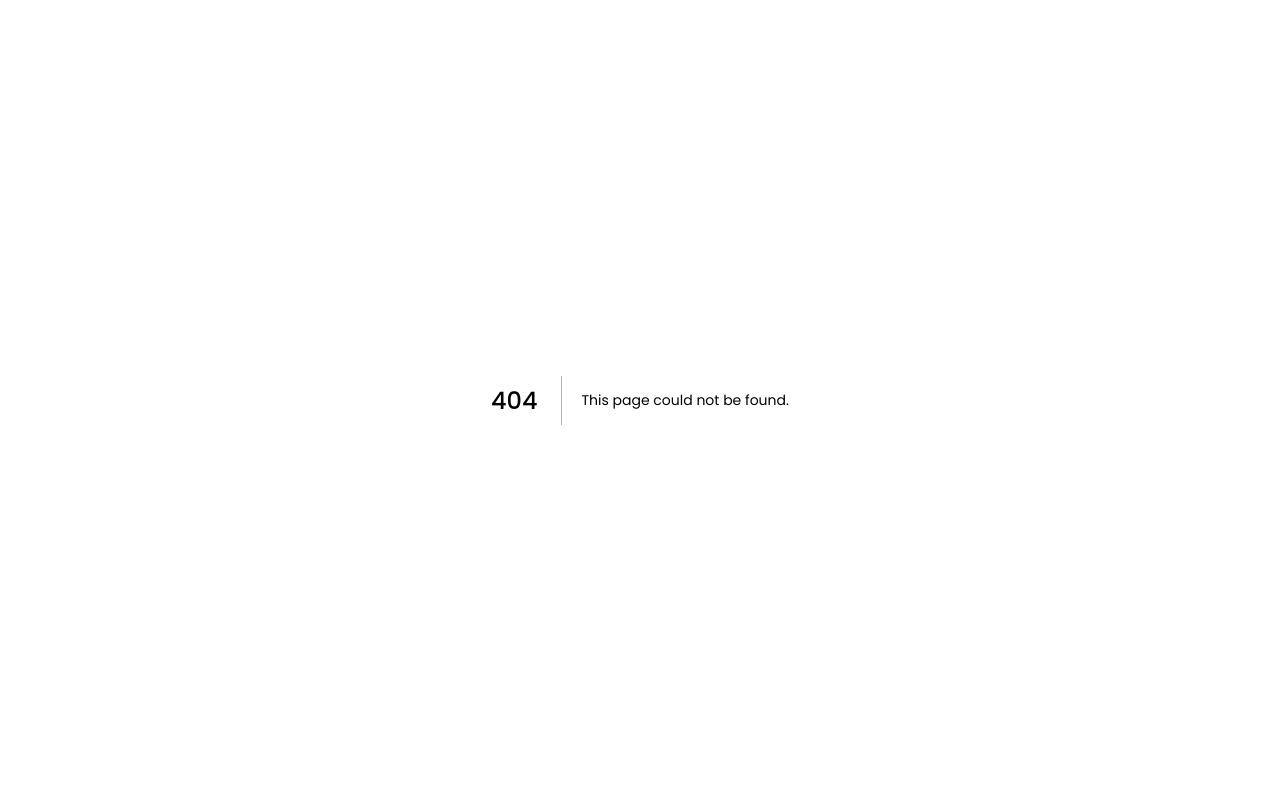
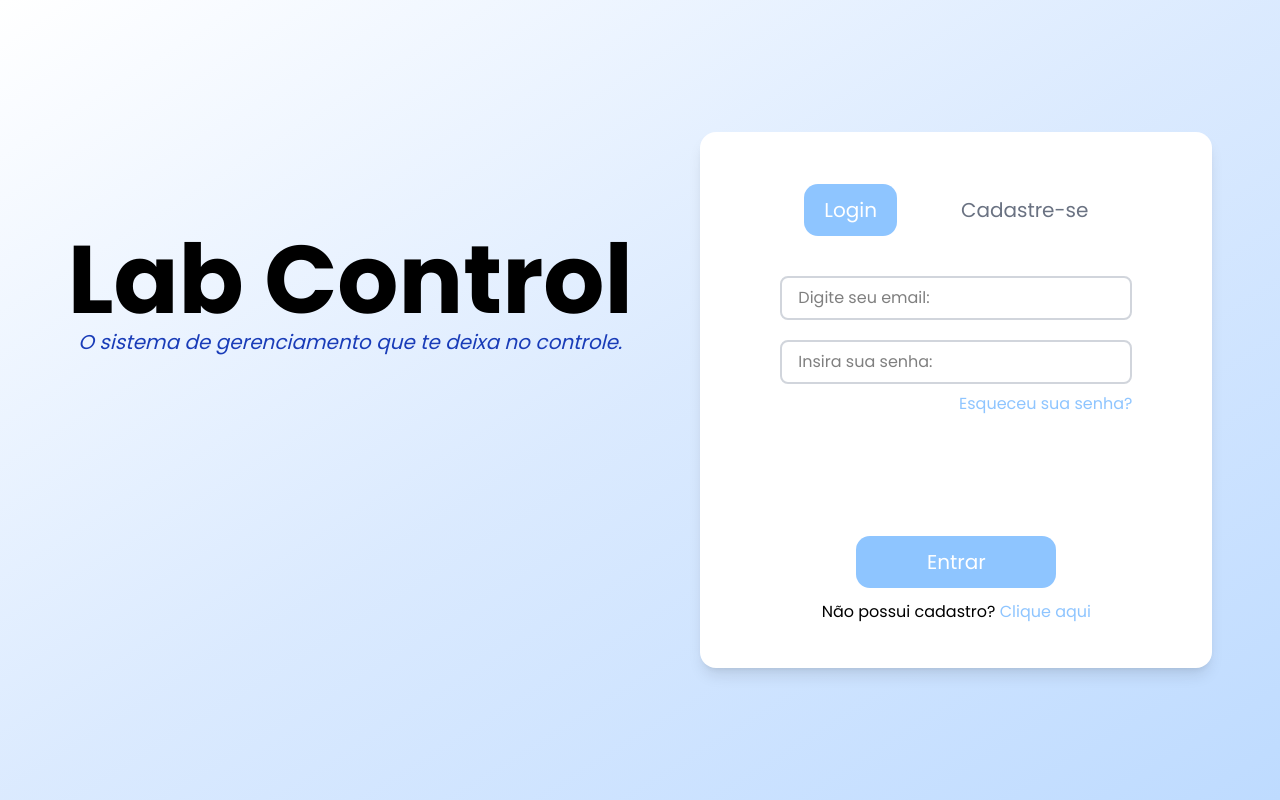
Before and after one commit to eduardopozenatto/ppi-next-js, a Next.js app in the folder frontend/: page /Recovery in a window 1280 px wide. Before the commit this address had no page. Built offline with nearby package versions, Linux system fonts and the light colour scheme.

Commit message:
FIx: Organize folders outside the app folder

```diff
--- a/frontend/app/EntryPage/_components/EntryButton.tsx
+++ b/frontend/app/EntryPage/_components/EntryButton.tsx
@@ -1,5 +1,5 @@
 import { SmButtonLink } from "../../../components/Button/Button";
-import { Link } from "../../../components/Link/Link";
+import { SmLink } from "../../../components/Link/Link";
 
 import { modeProps } from "../../../components/Props/props";
 
@@ -12,11 +12,11 @@ export default function EntryButton ({mode}: modeProps){
           {
            mode == 'login' ? (
             <>
-              Não possui cadastro? {<Link content="Clique aqui"/>}
+              Não possui cadastro? {<SmLink content="Clique aqui"/>}
             </>
           ) : (
             <>
-           Já possui cadastro? {<Link content="Clique aqui" />}
+           Já possui cadastro? {<SmLink content="Clique aqui" />}
             </>
           )}
 
--- a/frontend/app/EntryPage/_components/Form.tsx
+++ b/frontend/app/EntryPage/_components/Form.tsx
@@ -1,6 +1,8 @@
+'use client'
+
 import Input from '../../../components/Input/Input';
-import { Link } from '../../../components/Link/Link';
-import { modeProps } from '../../../components/Props/props';
+import { SmLink } from '../../../components/Link/Link';
+import { setModeProps } from '../../../components/Props/props';
 
 interface InputItem {
   type: string;
@@ -24,7 +26,7 @@ const input_groups: Record<'login' | 'register' | 'recovery', InputItem[]> = {
     ],
   };
 
-export default function Form ({ mode }: modeProps) {
+export default function Form ({mode, setMode}: setModeProps) {
 
   const inputs = input_groups[mode];
 
@@ -41,11 +43,12 @@ export default function Form ({ mode }: modeProps) {
         ))}
       </form>
 
-      <Link
+      <SmLink
         content="Esqueceu sua senha?"
         href="#"
+        onClick={() => {setMode('recovery')}}
         className={ mode == 'login' ? "mt-2 text-center md:text-end" : "hidden"}
-      ></Link>
+      />
     </section>
   );
 };
--- a/frontend/app/EntryPage/_components/FormBody.tsx
+++ b/frontend/app/EntryPage/_components/FormBody.tsx
@@ -12,7 +12,7 @@ function MainFormSection ({mode, setMode}: setModeProps) {
   return (
     <div className="flex flex-col gap-10 w-full h-full">
         <Header mode={mode} setMode={setMode} />
-        <Form mode={mode} />
+        <Form mode={mode} setMode={setMode}/>
       </div>
   )
 }
@@ -21,7 +21,7 @@ export default function FormBody () {
     const [mode, setMode] = useState<Mode>('login');
 
   return (
-    <>
+    <div>
 
     <FormCard
       content={[
@@ -39,6 +39,6 @@ export default function FormBody () {
       ]}
       />
 
-    </>
+    </div>
   );
 }
--- a/frontend/app/EntryPage/_components/Header.tsx
+++ b/frontend/app/EntryPage/_components/Header.tsx
@@ -8,14 +8,18 @@ export function Header({mode, setMode}: setModeProps) {
   const classes = "bg-white text-gray-500 md:inline";
 
   return (
-    <div className="flex justify-evenly gap-5 mt-5 self-center w-full">
-      <ButtonLink content="Login" onClick={() => {setMode('login')}} className={mode == 'login' ? "w-auto text-center" : classes} ></ButtonLink>
+    <div className="flex justify-evenly gap-5 mt-5 self-center w-full items-center">
+      <ButtonLink
+        content={mode == 'recovery' ? 'Recuperar senha' : 'Login'}
+        onClick={() => {setMode('login')}}
+        className={mode == 'register' ? classes : "max-w-40 text-center"}
+      />
 
       <ButtonLink
         content="Cadastre-se"
         onClick={() => {setMode('register')}}
         className={mode == 'register' ? "w-auto text-center" : classes}
-      ></ButtonLink>
+      />
     </div>
   );
 }
--- a/frontend/app/EntryPage/Recovery.tsx
+++ b/frontend/app/Recovery/page.tsx
@@ -1,5 +1,5 @@
-import Title from "./_components/Title";
-import FormBody from "./_components/FormBody";
+import Title from "../EntryPage/_components/Title";
+import FormBody from "../EntryPage/_components/FormBody";
 
 export default function ForgotPassword () {
   return (
--- a/frontend/components/Button/Button.tsx
+++ b/frontend/components/Button/Button.tsx
@@ -19,7 +19,7 @@ export function ButtonLink({
       type={type}
       onClick={onClick}
       className={twMerge(
-        "inline-block text-white bg-blue-300 rounded-[14px] px-5 py-3 text-2xl hover:opacity-[0.7] 1s transition-opacity max-md:text-2xl flex-nowrap",
+        "inline-block text-white bg-blue-300 rounded-[14px] px-5 py-3 text-xl hover:opacity-[0.7] 1s transition-opacity max-md:text-lg flex-nowrap",
         className
       )}
     >
@@ -43,7 +43,7 @@ export function SmButtonLink({
         target={target}
         type={type}
         className={twMerge(
-          "inline text-white text-center text-md md:text-2xl bg-blue-300 rounded-[14px] px-5 py-3 w-50 hover:opacity-[0.7] 1s transition-opacity flex-nowrap",
+          "inline text-white text-center text-md md:text-xl bg-blue-300 rounded-[14px] px-5 py-3 w-50 hover:opacity-[0.7] 1s transition-opacity flex-nowrap",
           className
         )}
       >
--- a/frontend/components/Link/Link.tsx
+++ b/frontend/components/Link/Link.tsx
@@ -1,7 +1,8 @@
 import { twMerge } from "tailwind-merge";
 import { LinkProps } from "../Props/props";
+import Link from "next/link";
 
-export function Link ({
+export function SmLink ({
     href = "#",
     rel,
     target,
@@ -12,14 +13,15 @@ export function Link ({
 
 }: LinkProps) {
     return (
-        <a
+        <Link
         href={href}
         rel={rel}
         target={target}
         type={type}
         onClick={onClick}
         className= {twMerge("text-blue-300 hover:underline", className)}
-
-        >{content}</a>
+        >
+        {content}
+        </Link>
     )
 }
```
Lines whose indentation alone changed are shown as unchanged.
